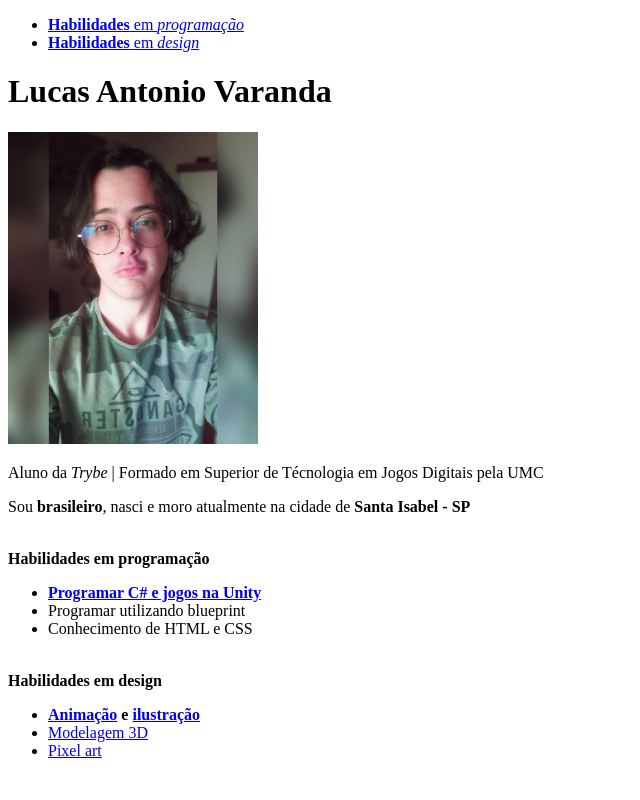
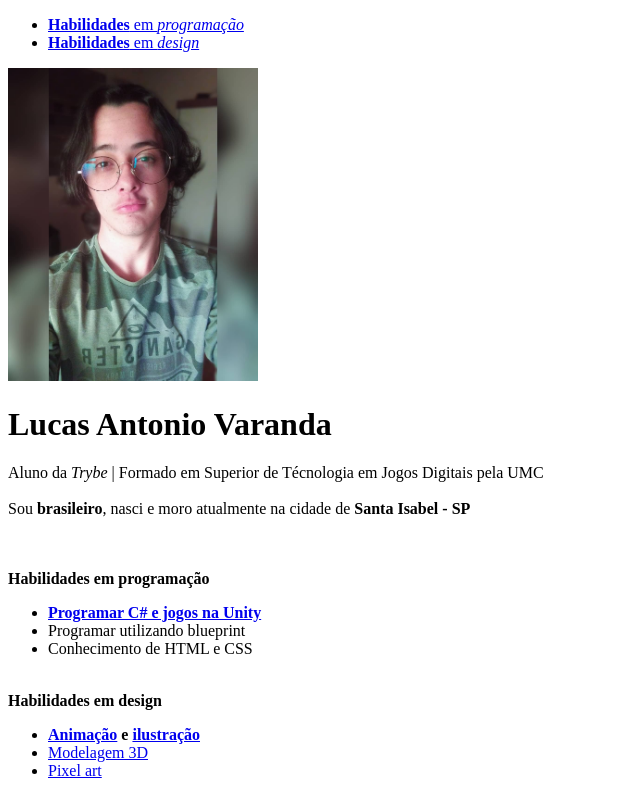
Before and after one commit to LucasVaranda/LucasVaranda.github.io, a plain HTML site: page index.html in a window 1280 px wide. Shown: the whole page, without its empty margins (0-640 px from the left). Drawn offline with Linux system fonts and the light colour scheme; a web font is replaced by a local one.

Commit message:
adicionado fonte gstatic/neucha, link para CSS e class header-center

```diff
--- a/index.html
+++ b/index.html
@@ -1,8 +1,17 @@
 <!DOCTYPE html>
 <html lang="pt-br">
+
 <head>
     <meta charset="UTF-8">
     <title>Lucas Antonio Varanda</title>
+    <link rel="stylesheet" type="text/css" href="style.css">
+    <link rel="preconnect" href="https://fonts.googleapis.com">
+    <link rel="preconnect" href="https://fonts.gstatic.com" crossorigin>
+    <link href="https://fonts.googleapis.com/css2?family=Neucha&display=swap" rel="stylesheet">
+    <link rel="preconnect" href="https://fonts.googleapis.com">
+    <link rel="preconnect" href="https://fonts.gstatic.com" crossorigin>
+    <link href="https://fonts.googleapis.com/css2?family=Amatic+SC:wght@400;700&family=Neucha&display=swap"
+        rel="stylesheet">
 </head>
 
 <body>
@@ -10,29 +19,37 @@
         <li><a href="#programacao"><strong>Habilidades</strong> em <em>programação</em></a></li>
         <li><a href="#design"><strong>Habilidades</strong> em <em>design</em></a></li>
     </ul>
+    <div class="header-center">
+        <a href="https://github.com/LucasVaranda" target="_blank"><img src="Foto_Perfil.jpg" alt="Foto minha de perfil"
+                width="250px"></a>
+        <p></p>
         <h1>Lucas Antonio Varanda</h1>
-        <p></p>
-        <img src="Foto_Perfil.jpg" alt="Foto minha de perfil" width="250px">
-        <p></p>
-        Aluno da <em>Trybe</em> | Formado em Superior de Técnologia em Jogos Digitais pela UMC <p></p>
-        Sou <strong>brasileiro</strong>, nasci e moro atualmente na cidade de <strong>Santa Isabel - SP</strong>
 
-        <p></p>
+        <p>Aluno da <em>Trybe</em> | Formado em Superior de Técnologia em Jogos Digitais pela UMC <br><br>
+            Sou <strong class="destaque">brasileiro</strong>, nasci e moro atualmente na cidade de <strong
+                class="destaque">Santa Isabel - SP</strong></p>
+    </div>
+
+
+    <br>
     <br>
 
-        <strong id="programacao">Habilidades em programação</strong>
+    <strong>Habilidades em programação</strong>
     <ul>
-                <li><a href="https://www.artstation.com/artwork/NxGoKg" target="_blank"><strong>Programar C# e jogos na Unity</strong></a></li>
+        <li><a href=" https://www.artstation.com/artwork/NxGoKg" target="_blank"><strong>Programar C# e jogos na
+                    Unity</strong></a></li>
         <li>Programar utilizando blueprint</li>
         <li>Conhecimento de HTML e CSS</li>
     </ul>
 
     <br>
-        <strong id="design">Habilidades em design</strong>
+    <strong>Habilidades em design</strong>
     <ul>
-            <li><a href="https://www.artstation.com/lucasav/albums/3048811" target="_blank"><strong>Animação</a> e <a href="https://www.artstation.com/lucasav/albums/3048702" target="_blank">ilustração</strong></a></li>
+        <li><a href="https://www.artstation.com/lucasav/albums/3048811" target="_blank"><strong>Animação</a> e <a
+                href="https://www.artstation.com/lucasav/albums/3048702" target="_blank">ilustração</strong></a></li>
         <li><a href="https://www.artstation.com/lucasav/albums/3048698" target="_blank">Modelagem 3D</a></li>
         <li><a href="https://www.artstation.com/lucasav/albums/3048699" target="_blank">Pixel art</a></li>
     </ul>
 </body>
+
 </html>
```
Lines whose indentation alone changed are shown as unchanged.
